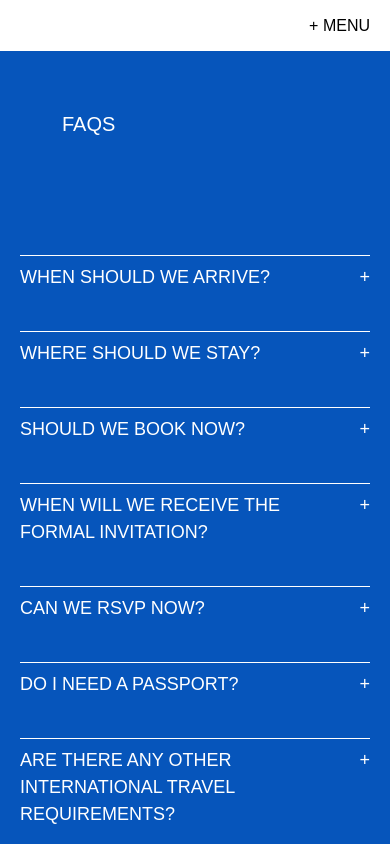
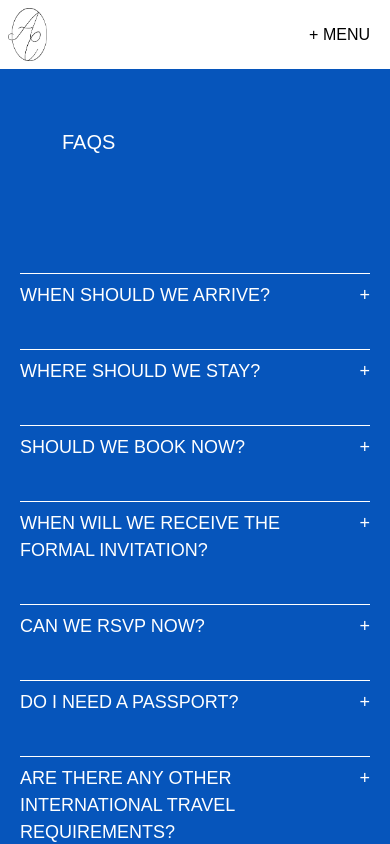
Before and after one commit to ajaxabernathy/courtney-and-ajax, a Next.js app: page /faqs in a window 390 px wide. Shown: the top 844 px of the page. Built offline with nearby package versions, Linux system fonts and the light colour scheme; a web font is replaced by a local one.

Commit message:
fix: add home button to nav

```diff
--- a/app/page.tsx
+++ b/app/page.tsx
@@ -114,7 +114,7 @@ export default function Home() {
           heading="Why Gramvousa?"
           body={[
             "When we travel, we’re drawn to places with character, history, and warmth, which is exactly why Crete really stuck with us after we left. Gramvousa Restaurant embodied everything we loved about the island, so much so that we ate there twice.",
-            "When we told one of our favorite staff members at the hotel that we had been, he convinced us to go back with him and see the property through his eyes. After a raki-filled lunch, he walked us around, picking herbs for us to smell and pointing out zucchini and tomatoes growing nearby. Then we noticed a few event tables outside and thought, huh... people must have parties here.",
+            "When we told one of our favorite staff members at our hotel that we had been, he offered us to go back with him and see the property through his eyes. After a Raki-filled lunch, he walked us around, picking herbs for us to smell and pointing out all these fun herbs and variations of things we had never heard of. Then we noticed a few event tables outside and thought, huh... people must have parties here.",
             "We didn’t think much more of it until we floated the idea of getting married there to our families, and their excitement made the decision feel easy. So... here we are. Wish us luck!",
           ]}
         />
--- a/components/HeroFrame.tsx
+++ b/components/HeroFrame.tsx
@@ -21,7 +21,7 @@ export const HeroFrame = () => {
   }, []);
 
   return (
-    <div className="relative w-full max-w-[1090px] aspect-[2000/1288] md:-mr-[76px]">
+    <div className="relative w-full max-w-[1090px] aspect-[2000/1288] md:-mr-[76px] md:scale-none scale-[1.1] -ml-8 md:ml-0">
       <Image
         src={PHOTOS[index]}
         alt="Courtney and Ajax"
--- a/components/Navbar.tsx
+++ b/components/Navbar.tsx
@@ -1,4 +1,6 @@
 "use client";
+import Link from "next/link";
+import Image from "next/image";
 
 import { AnimatePresence, motion } from "framer-motion";
 import { usePathname } from "next/navigation";
@@ -21,6 +23,8 @@ export const Navbar = () => {
   const navRef = useRef<HTMLElement>(null);
   const openButtonRef = useRef<HTMLButtonElement>(null);
   const closeButtonRef = useRef<HTMLButtonElement>(null);
+
+  const isHome = pathname === "/";
 
   const navLinks = [
     { name: "Home", href: "/" },
@@ -65,9 +69,19 @@ export const Navbar = () => {
     <nav
       ref={navRef}
       aria-label="Main"
-      className="relative md:max-w-[1065px] w-full mx-auto uppercase font-arial-narrow text-[16px] tracking-[9%] px-5"
+      className="relative md:max-w-[1065px] w-full mx-auto uppercase font-arial-narrow text-[16px] tracking-[9%] pl-2 lg:pl-5 pr-5"
     >
-      <div className="h-[51px] flex items-center">
+      <div className="lg:h-[51px] py-2 lg:py-0 flex items-center">
+        <Link href={"/"} className="lg:hidden">
+          <Image
+            src="/vectors/monogram.webp"
+            alt="Please join us for our wedding celebration at Gramvousa Restaurant, May 29th, with our family and friends, in Crete, Greece."
+            width={119}
+            height={166}
+            className={`${isHome ? "hidden" : ""} mx-auto max-w-[39px]`}
+          />
+        </Link>
+
         <button
           ref={openButtonRef}
           className="ml-auto lg:hidden uppercase cursor-pointer"
@@ -103,7 +117,7 @@ export const Navbar = () => {
             exit="hidden"
             className="absolute inset-0 bg-[#0655BB] h-screen z-10 px-5"
           >
-            <div className="w-full h-[51px] flex">
+            <div className="w-full h-[69.16px] flex">
               <button
                 ref={closeButtonRef}
                 className="uppercase cursor-pointer text-white ml-auto"
```
Also changed, not shown: public/vectors/monogram.webp.
